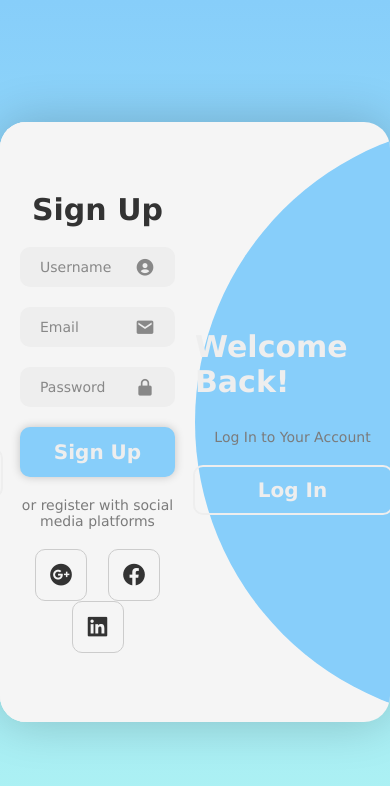
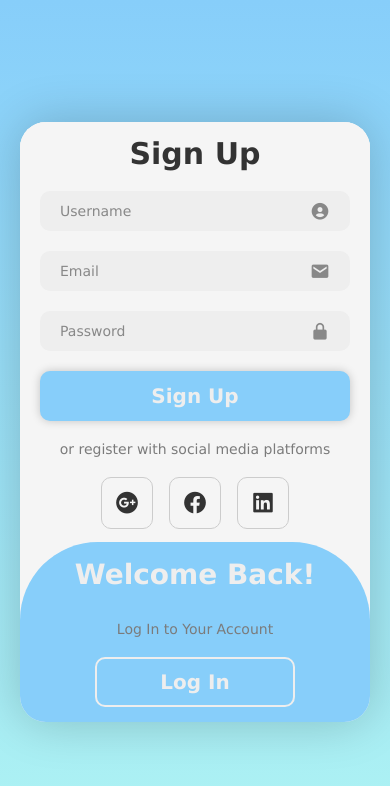
Before and after one commit to KrunoMirkovski/Responsive-SignIn-and-SignUp-form, a plain HTML site: page index.html in a window 390 px wide. Both pictures are taken after a click on the button "Register". Drawn offline with nearby package versions, Linux system fonts and the light colour scheme.

Commit message:
adding Media Queries

```diff
--- a/index.html
+++ b/index.html
@@ -4,13 +4,14 @@
     <meta charset="UTF-8">
     <meta name="viewport" content="width=device-width, initial-scale=1.0">
     <title>Responsive Sign In and Sign Up form using HTML, CSS and Javascript</title>
+      <!-- Boxicons CSS for icons -->
     <link href='https://unpkg.com/boxicons@2.1.4/css/boxicons.min.css' rel='stylesheet'>
     <link rel="stylesheet" href="style.css">
 </head>
 <body>
     <section class="heroSection">
         <div class="container">
-            <div class="formbox signin">
+            <div class="formbox signin"> <!-- Log In Form -->
                 <form action="">
                     <h1>Log In</h1>
                     <div class="inputbox">
@@ -33,7 +34,7 @@
                     </div>
                 </form>
             </div>
-
+            <!-- Sign Up Form -->
             <div class="formbox register">
                 <form action="">
                     <h1>Sign Up</h1>
@@ -58,21 +59,24 @@
                     </div>
                 </form>
             </div>
+            <!-- Toggle Panels -->
             <div class="togglebox">
+                 <!-- Left Panel for Registration -->
                 <div class="toggle_panel left">
                     <h1>Welcome!</h1>
                     <p>Don't have an account?</p>
-                    <button class="btn register_btn">Register</button>
+                    <button class="btn register_btn">Register</button> <!-- Toggle to Sign Up -->
                 </div>
+                <!-- Right Panel for Login -->
                 <div class="toggle_panel right">
                     <h1>Welcome Back!</h1>
                     <p>Log In to Your Account</p>
-                    <button class="btn login_btn">Log In</button>
+                    <button class="btn login_btn">Log In</button> <!-- Toggle to Log In -->
                 </div>
             </div>
         </div>
     </section>
-
+    <!-- JavaScript Link -->
     <script src="script.js"></script>
 </body>
 </html>
--- a/script.js
+++ b/script.js
@@ -1,11 +1,15 @@
+//The JavaScript toggles the active class on the .container element to switch between sign-in and sign-up forms.
+
 const container = document.querySelector(".container");
 const registerBtn = document.querySelector(".register_btn");
 const loginBtn = document.querySelector(".login_btn");
 
+// Add event listener to the Register button
 registerBtn.addEventListener("click", () => {
   container.classList.add("active");
 });
 
+// Add event listener to the Log In button
 loginBtn.addEventListener("click", () => {
   container.classList.remove("active");
 });
--- a/style.css
+++ b/style.css
@@ -18,6 +18,7 @@
     border-radius: 26px;
     box-shadow: 0 0 50px #04040733;
     overflow: hidden;
+    margin: 20px;
 }
 .formbox{
     width: 50%;
@@ -102,6 +103,10 @@ form{
     margin: 20px 0;
     color: #7b7b7b;
 }
+.social_icons{
+    display: flex;
+    justify-content: center;
+}
 .social_icons a{
     display: inline-flex;
     border: 1px solid #ccc;
@@ -174,3 +179,67 @@ position:relative;
     left: -50%;
     transition-delay: .6s;
 }
+
+@media screen and (max-width:650px){
+    .container{
+        height: calc(100vh-40px);
+    }
+
+    .formbox{
+        width: 100%;
+        height: 70%;
+        bottom: 0;
+    }
+
+    .container.active .formbox{
+        right: 0;
+        bottom: 30%;
+    }
+
+    .togglebox::before{
+        width: 100%;
+        height: 300%;
+        left: 0;
+        top: -270%;
+        border-radius: 20vw;
+    }
+
+    .container.active .togglebox::before{
+        top: 70%;
+        left: 0;
+    }
+
+    .toggle_panel{
+        width: 100%;
+        height: 30%;
+    }
+
+    .toggle_panel.left{
+        top: 0;
+    }
+
+    .container.active .toggle_panel.left{
+        left: 0;
+        top: -30%;
+    }
+
+    .toggle_panel.right{
+        right: 0;
+        bottom: -30%;
+    }
+
+    .container.active .toggle_panel.right{
+        bottom: 0;
+    }
+}
+
+@media screen and (max-width:400px) {
+    .formbox {
+        padding: 20px;
+    }
+
+    .toggle_panel h1 {
+        font-size: 28px;
+    }
+
+}
```
